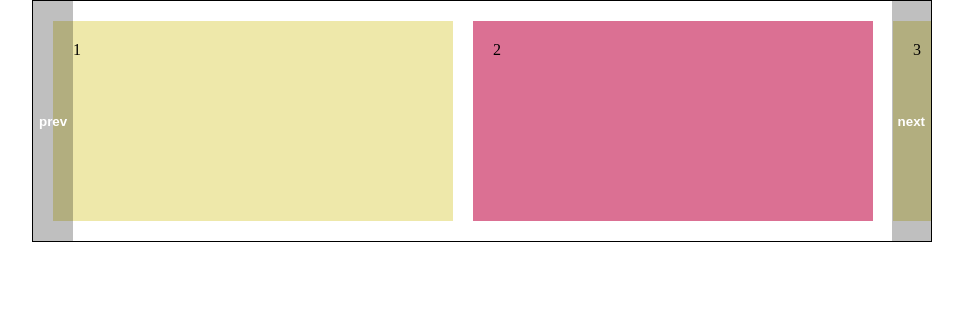
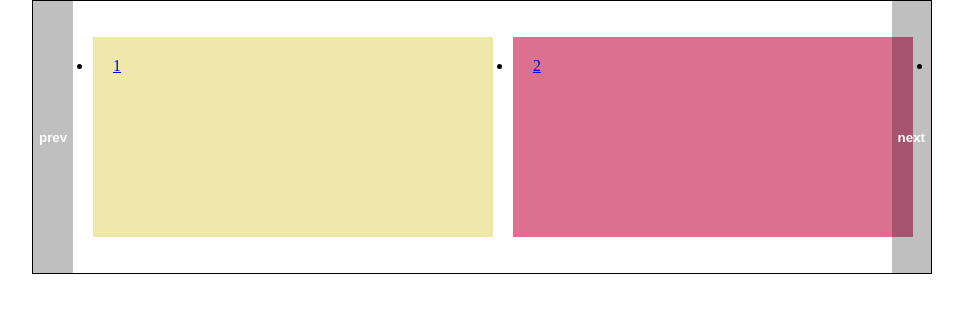
Before and after one commit to webermn15/scrollcarousel, a website: page dev/example.html in a window 1280 px wide. Shown: the whole page, without its empty margins (158-1121 px from the left). Drawn offline with nearby package versions, Linux system fonts and the light colour scheme.

Commit message:
readme clarification, example.html restructure

```diff
--- a/dev/example.html
+++ b/dev/example.html
@@ -10,13 +10,13 @@
 </head>
 <body>
     <div class="container">
-        <div class="carousel">
-            <a class="carousel-item"><div href="#" class="carousel-anchor">1</div></a>
-            <a class="carousel-item"><div href="#" class="carousel-anchor">2</div></a>
-            <a class="carousel-item"><div href="#" class="carousel-anchor">3</div></a>
-            <a class="carousel-item"><div href="#" class="carousel-anchor">4</div></a>
-            <a class="carousel-item"><div href="#" class="carousel-anchor">5</div></a>
-        </div>
+        <ul class="carousel">
+            <li class="carousel-item"><a href="#" class="carousel-anchor">1</a></li>
+            <li class="carousel-item"><a href="#" class="carousel-anchor">2</a></li>
+            <li class="carousel-item"><a href="#" class="carousel-anchor">3</a></li>
+            <li class="carousel-item"><a href="#" class="carousel-anchor">4</a></li>
+            <li class="carousel-item"><a href="#" class="carousel-anchor">5</a></li>
+        </ul>
     </div>
     <script src="../lib/build/scrollcarousel.min.js"></script>
 </body>
```
Also changed, not shown: README.md.
